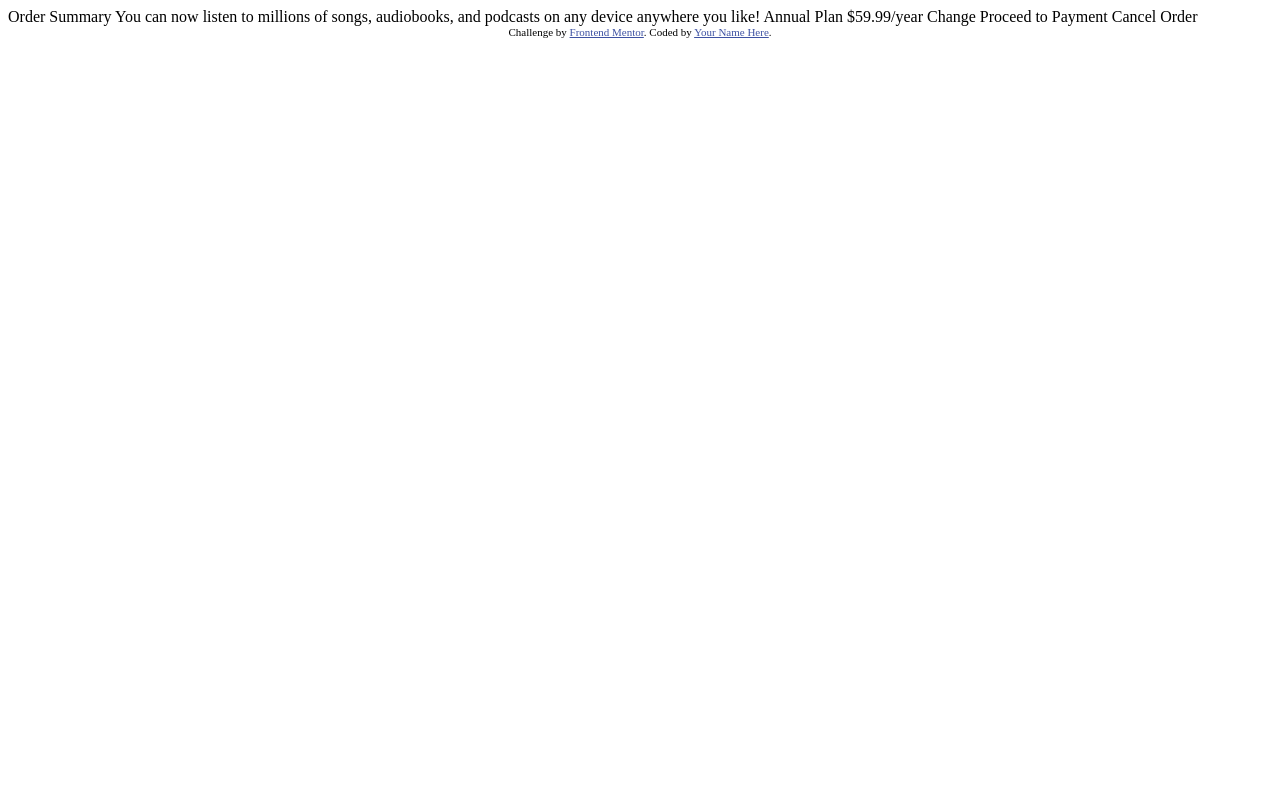
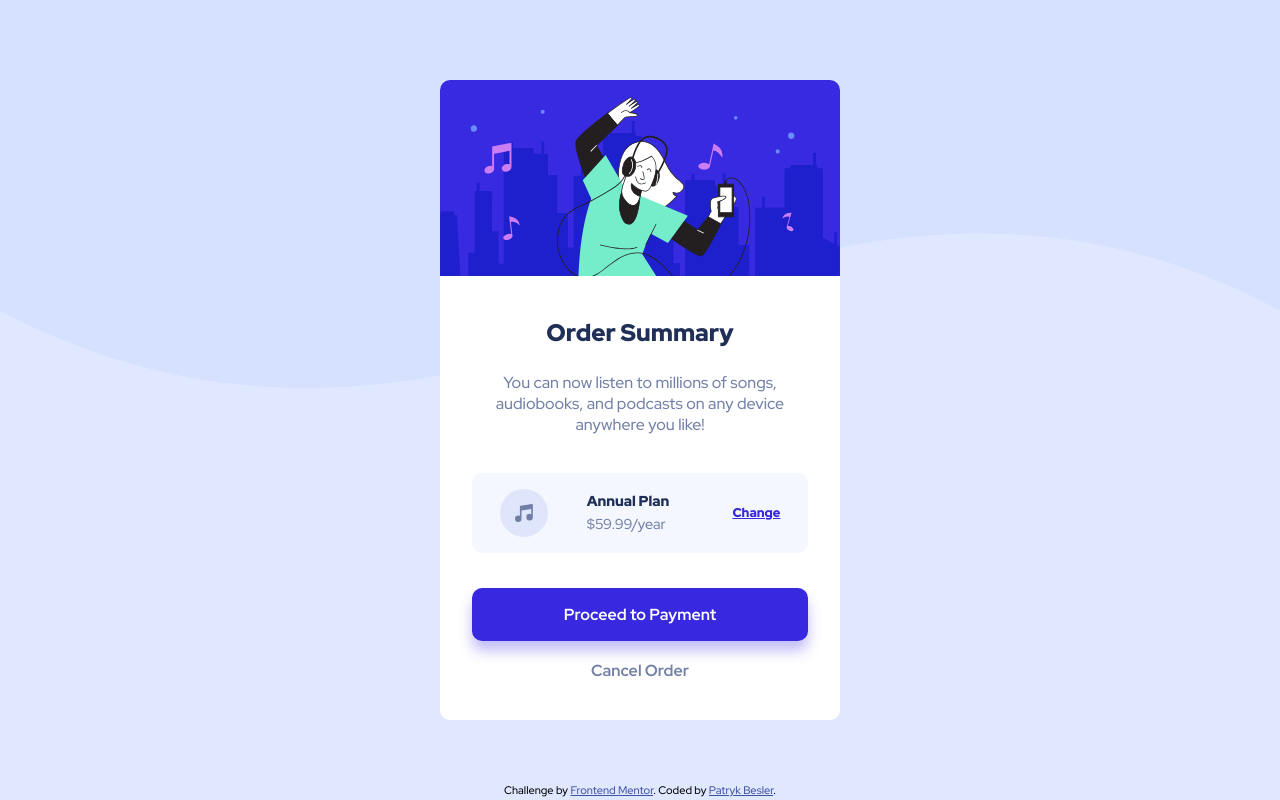
Before and after one commit to beslerpatryk/order_summary_component, a plain HTML site: page index.html in a window 1280 px wide. Drawn offline with Linux system fonts and the light colour scheme.

Commit message:
feat: add markup and styling

```diff
--- a/index.html
+++ b/index.html
@@ -9,29 +9,40 @@
   <title>Frontend Mentor | Order summary card</title>
 
   <!-- Feel free to remove these styles or customise in your own stylesheet 👍 -->
-  <style>
-    .attribution { font-size: 11px; text-align: center; }
-    .attribution a { color: hsl(228, 45%, 44%); }
-  </style>
+  <link rel="stylesheet" href="style.css">
+
 </head>
 <body>
+  <div class="container">
+    <div class="card_image"><img src="images/illustration-hero.svg" alt=""></div>
 
-  Order Summary
+    <div class="card_text">
+      <h1>Order Summary</h1>
+      <p>
+        You can now listen to millions of songs, audiobooks, and podcasts on any
+        device anywhere you like!
+      </p>
+    </div>
 
-  You can now listen to millions of songs, audiobooks, and podcasts on any
-  device anywhere you like!
+    <div class="card_plan">
+      <img src="images/icon-music.svg" alt="">
+      <div class="inner_text">
+        <span class="main_text">Annual Plan</span>
+        <span class="secondary_text">$59.99/year</span>
+      </div>
+      <a href="#">Change</a>
+    </div>
 
-  Annual Plan
-  $59.99/year
 
-  Change
-
-  Proceed to Payment
-  Cancel Order
+    <div class="card_buttons">
+      <button>Proceed to Payment</button>
+      <a href="#">Cancel Order</a>
+    </div>
+</div>
 
   <div class="attribution">
     Challenge by <a href="https://www.frontendmentor.io?ref=challenge" target="_blank">Frontend Mentor</a>.
-    Coded by <a href="#">Your Name Here</a>.
+    Coded by <a href="#">Patryk Besler</a>.
   </div>
 </body>
 </html>
--- /dev/null
+++ b/style.css
@@ -0,0 +1,164 @@
+@import url('https://fonts.googleapis.com/css2?family=Red+Hat+Display:wght@500;700;900&display=swap');
+
+* {
+    box-sizing: border-box;
+    margin: 0;
+    padding: 0;
+}
+
+:root {
+    --pale-blue: hsl(225, 100%, 94%);
+    --bright-blue: hsl(245, 75%, 52%);
+    --very-pale-blue: hsl(225, 100%, 98%);
+    --desaturated-blue: hsl(224, 23%, 55%);
+    --dark-blue: hsl(223, 47%, 23%);
+}
+
+body {
+    background-color: #d6e1ff;
+    font-family: 'Red Hat Display', sans-serif;
+    min-width: 375px;
+    display: flex;
+    flex-direction: column;
+    justify-content: center;
+    align-items: center;
+    height: 100vh;
+}
+
+.container {
+    max-width: 400px;
+
+    width: 90%;
+    height: 70%;
+    display: grid;
+    align-items: center;
+    grid-template-rows: 1fr 1.2fr 0.8fr 1fr;
+    text-align: center;
+    background-color: white;
+    border-radius: 10px;
+}
+
+.container img {
+    border-radius: 10px 10px 0 0;
+    max-width: 100%;
+    vertical-align: top;
+}
+
+.container .card_image ~ * {
+    margin: 0 2rem;
+    border-radius: 10px;
+}
+
+.container .card_text {
+    display: flex;
+    justify-content: center;
+    flex-direction: column;
+}
+
+.container .card_text h1 {
+    color: var(--dark-blue);
+    margin: 1.5rem 0;
+    font-weight: 900;
+    font-size: 1.5rem;
+}
+
+.container .card_text p {
+    color: var(--desaturated-blue);
+}
+
+.container .card_plan {
+    background: var(--very-pale-blue);
+    display: flex;
+    align-items: center;
+    justify-content: space-around;
+    padding: 1rem 0.5rem;
+    margin: 1rem 2rem;
+}
+
+.container .card_plan .inner_text {
+    font-size: 0.9rem;
+    margin-right: 1.5rem;
+    display: flex;
+    flex-direction: column;
+    text-align: start;
+    line-height: 1.4rem;
+}
+
+.container .card_plan .main_text {
+    color: var(--dark-blue);
+    font-weight: 900;
+}
+
+.container .card_plan .secondary_text {
+    color: var(--desaturated-blue);
+}
+
+.container .card_plan a {
+    font-weight: 900;
+    color: var(--bright-blue);
+    font-size: 0.8rem;
+}
+
+.container .card_plan a:hover {
+    text-decoration: none;
+    opacity: 0.7;
+}
+
+.card_buttons {
+    align-self: start;
+    display: flex;
+    flex-direction: column;
+}
+
+.card_buttons button {
+    font-weight: 700;
+    color: white;
+    background-color: var(--bright-blue);
+    font-family: inherit;
+    font-size: 1rem;
+    border-radius: 10px;
+    margin: 1rem 0;
+    padding: 1rem 1.25rem;
+    border: none;
+    cursor: pointer;
+    box-shadow: 0 10px 13px hsla(245, 75%, 52%, 0.3);
+}
+
+.card_buttons button:hover {
+    opacity: 0.7;
+}
+
+.card_buttons a {
+    color: var(--desaturated-blue);
+    font-family: inherit;
+    font-weight: 700;
+    text-decoration: none;
+    margin: 0.2rem 0;
+}
+
+.card_buttons a:hover {
+    color: var(--dark-blue);
+}
+
+.attribution {
+    position: fixed;
+    bottom: 3px;
+    font-size: 11px;
+    text-align: center;
+}
+.attribution a {
+    color: hsl(228, 45%, 44%);
+}
+
+@media (min-width: 800px) {
+    body {
+        background-color: var(--pale-blue);
+        background-image: url(images/pattern-background-desktop.svg);
+        background-repeat: no-repeat;
+        background-size: contain;
+    }
+
+    .container {
+        height: 640px;
+    }
+}
```
